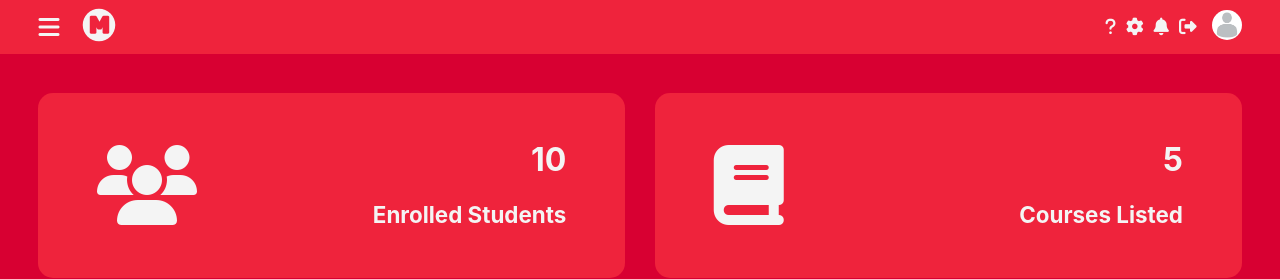
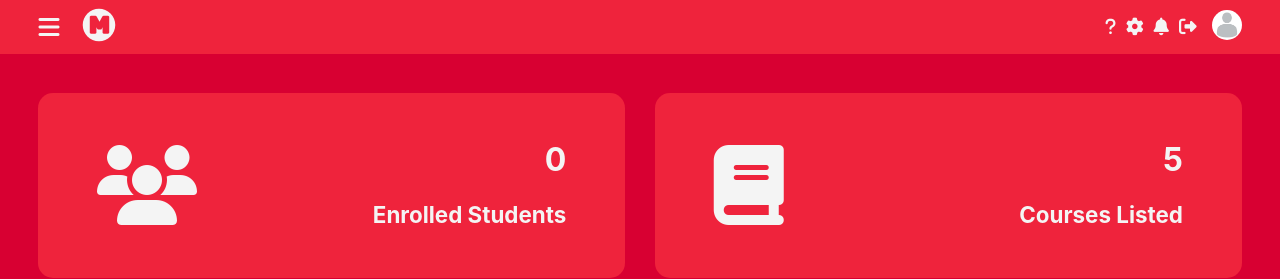
Before and after one commit to fconiglione/Merit, a React (Create React App) app: page / in a window 1280 px wide. Shown: the top 279 px of the page. Built offline with nearby package versions, Linux system fonts and the light colour scheme; no server answers.

Commit message:
added dynamic student count on homepage

```diff
--- a/src/pages/Home.js
+++ b/src/pages/Home.js
@@ -1,6 +1,14 @@
-import React from "react";
+import React, { useState, useEffect } from "react";
 
 function Home() {
+    const [enrolledStudents, setEnrolledStudents] = useState(0);
+
+    useEffect(() => {
+        fetch('http://localhost:3001/data/student-data')
+            .then(response => response.json())
+            .then(data => setEnrolledStudents(data.length))
+            .catch(error => console.error('Error fetching student data:', error));
+    }, []);
     return (
         <main>
             <section className="home-navigation">
@@ -11,7 +19,7 @@ function Home() {
                                 <i className="fa-solid fa-users"></i>
                             </div>
                             <div>
-                                <h1>10</h1>
+                                <h1>{enrolledStudents}</h1>
                                 <p>Enrolled Students</p>
                             </div>
                         </div>
```
